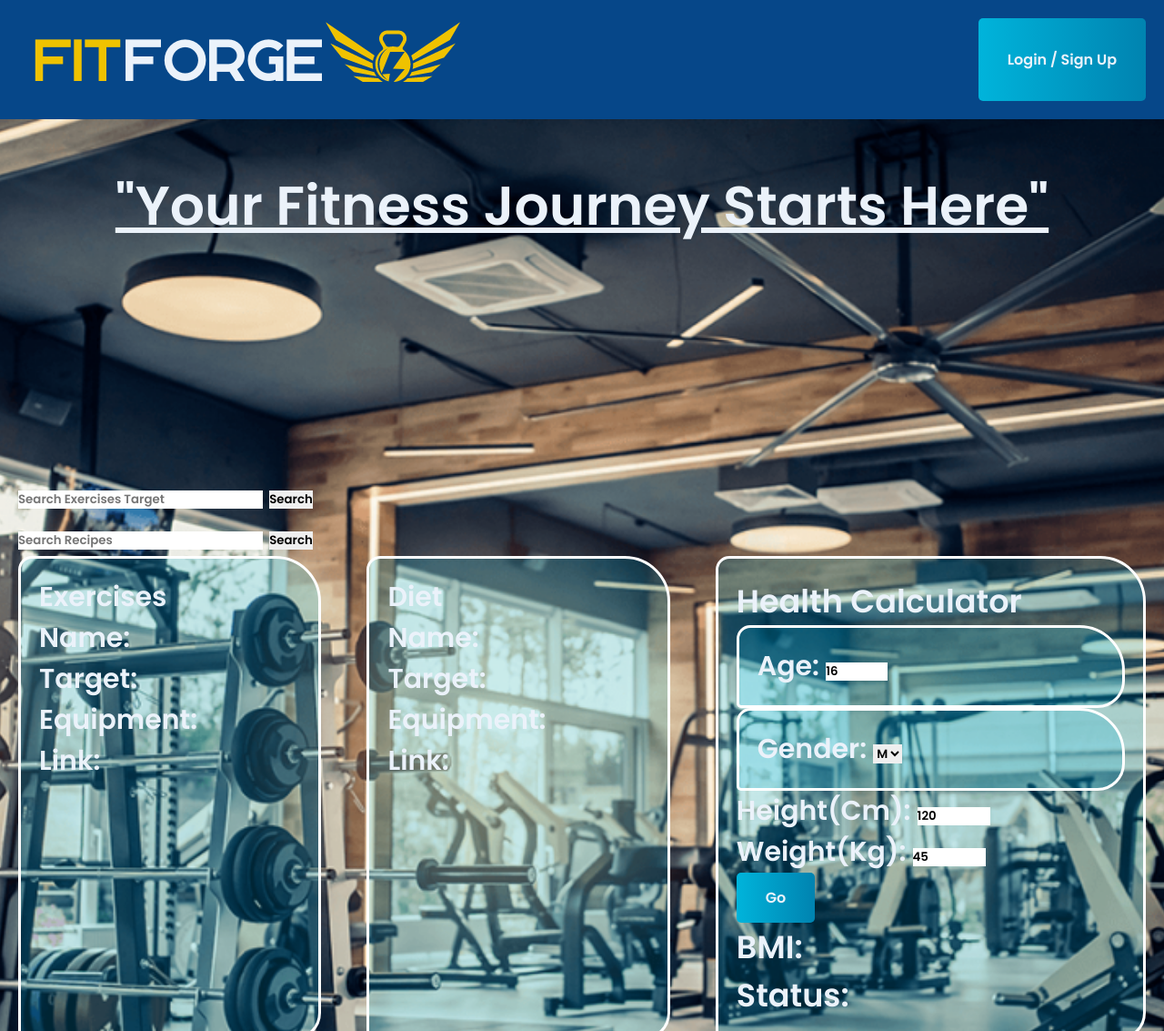
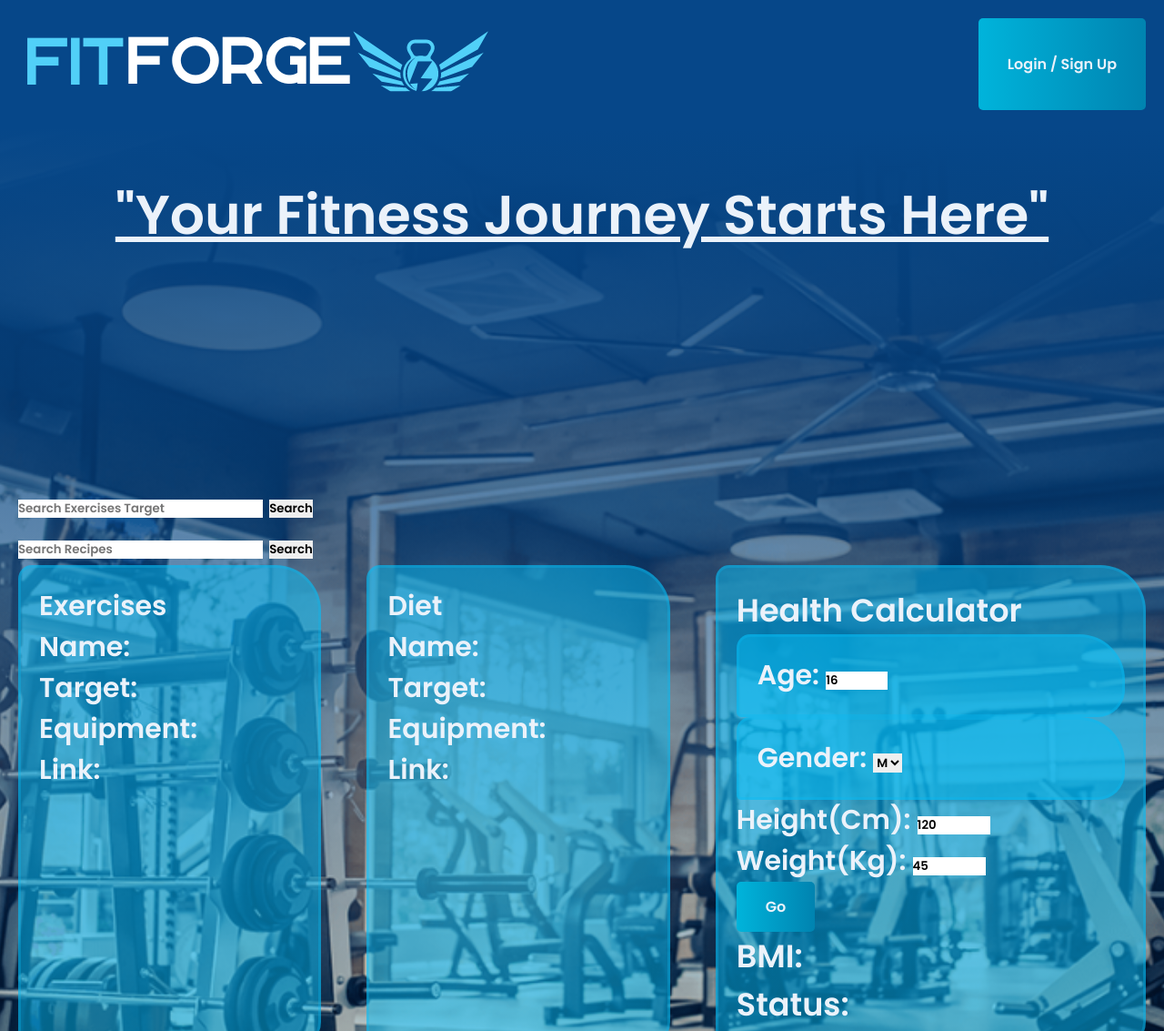
Before and after one commit to LordNinth/FitForge, a plain HTML site: page index.html in a window 1280 px wide. Shown: the top 1133 px of the page at 91% size. Drawn offline with Linux system fonts and the light colour scheme.

Commit message:
changed theme

```diff
--- a/assets/css/styles.css
+++ b/assets/css/styles.css
@@ -88,10 +88,10 @@ header {
 #exercise-container div:nth-child(1) {
   grid-area: excercise-one;
   padding: 20px;
-  border: white 3px solid;
+  border: rgba(7,189,245, 0.3) 3px solid;
   border-radius: 15px 50px 30px 5px;
   color: #ebf2fa;
-  background-color: rgba(0, 180, 219, 0.2);
+  background-color: rgba(7,189,245, 0.5);
   word-wrap: break-word;
 }
 
@@ -99,19 +99,19 @@ header {
   grid-area: excercise-two;
   padding: 20px;
   border-radius: 15px 50px 30px 5px;
-  border: white 3px solid;
+  border: rgba(7,189,245, 0.3) 3px solid;
   color: #ebf2fa;
-  background-color: rgba(0, 180, 219, 0.2);
+  background-color: rgba(7,189,245, 0.5);
   word-wrap: break-word;
 }
 
 #exercise-container div:nth-child(3) {
   grid-area: excercise-three;
   padding: 20px;
-  border: white 3px solid;
+  border: rgba(7,189,245, 0.3) 3px solid;
   border-radius: 15px 50px 30px 5px;
   color: #ebf2fa;
-  background-color: rgba(0, 180, 219, 0.2);
+  background-color: rgba(7,189,245, 0.5);
   word-wrap: break-word;
 }
 #tagline {
@@ -122,7 +122,7 @@ header {
   font-size: 60px;
 }
 main {
-  background-image: url("/assets/backgroundImage.png");
+  background-image:  linear-gradient(to bottom, rgba(6,71,137), rgba(255, 255, 255,0)), url("/assets/backgroundImage.png");
   background-repeat: no-repeat;
   background-position: center; /* Center the image */
   height: 100%;
--- a/index.html
+++ b/index.html
@@ -10,7 +10,7 @@
   </head>
   <body>
     <header>
-      <div id="logo"><img src="assets/fitForgeBannerLogo.png" alt="logo"></div>
+      <div id="logo"><img src="assets/NewLogo.PNG" alt="logo"></div>
       <button id="login" class="login-btn">Login / Sign Up</button>
     </header>
     <main>
```
Also changed, not shown: assets/NewLogo.PNG (added).
